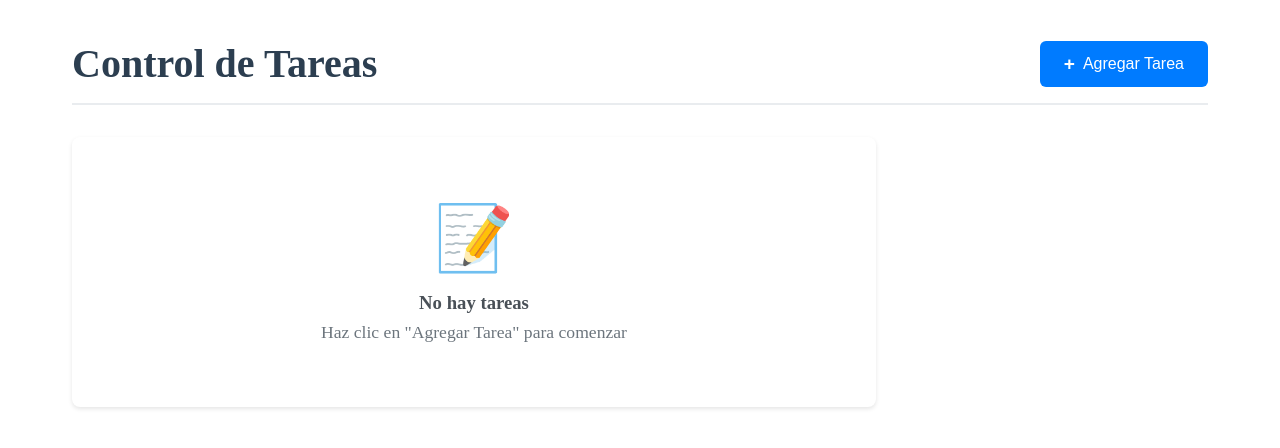
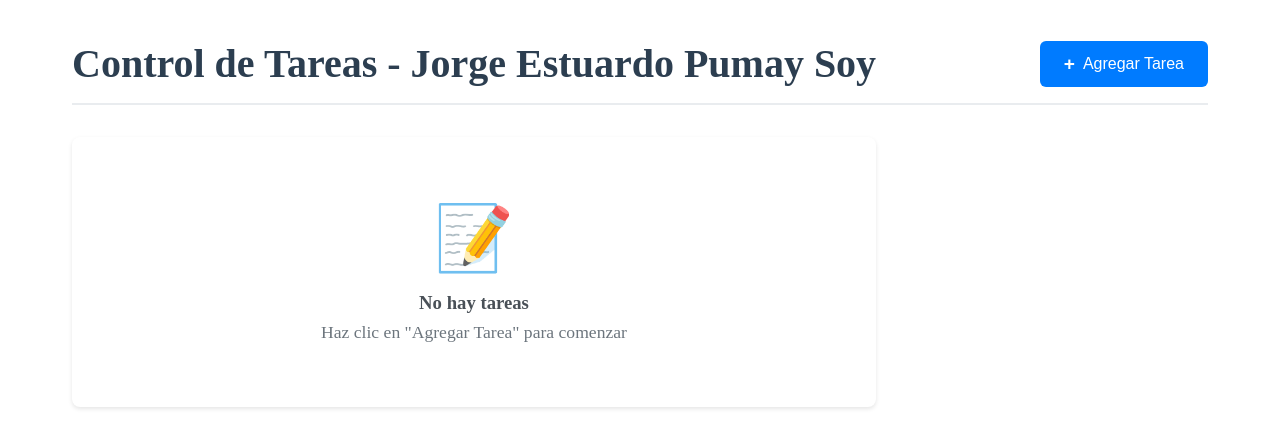
Before and after one commit to pgqueme/faser-prueba-tecnica-v2, an Angular app: page / in a window 1280 px wide. Shown: the top 448 px of the page. Built offline with nearby package versions, Linux system fonts and the light colour scheme.

Commit message:
Actualización: título de la página con mi nombre completo

```diff
--- a/src/app/app.component.ts
+++ b/src/app/app.component.ts
@@ -11,7 +11,7 @@ import { Task } from './models/task.model';
   styleUrl: './app.component.css'
 })
 export class AppComponent {
-  title = 'Control de Tareas';
+  title = 'Control de Tareas - Jorge Estuardo Pumay Soy';
   tasks: Task[] = [];
   showDialog = false;
   selectedTask: Task | null = null;
```
